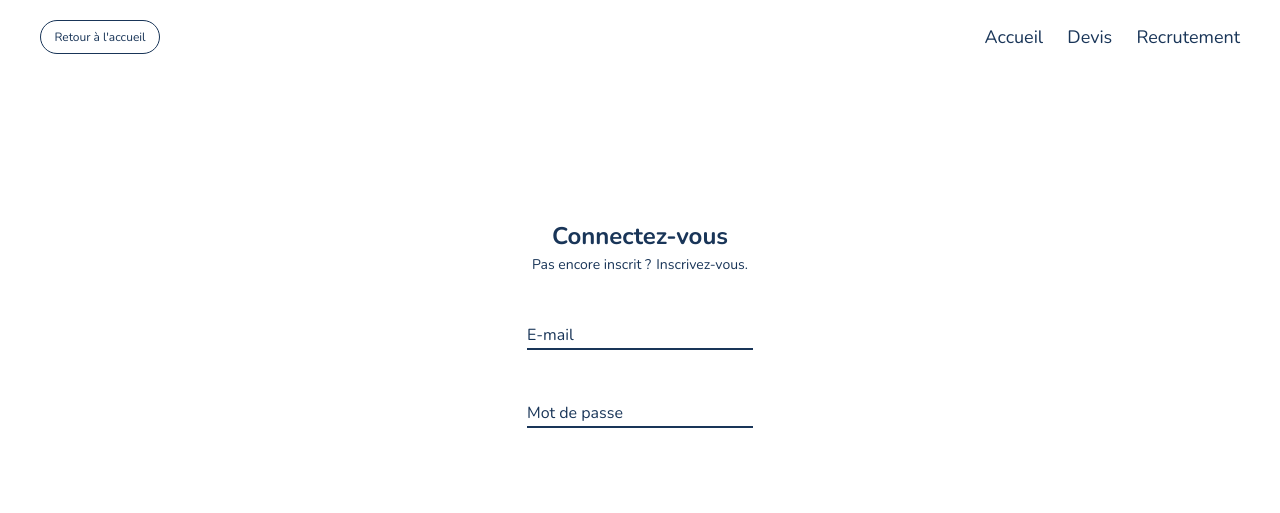
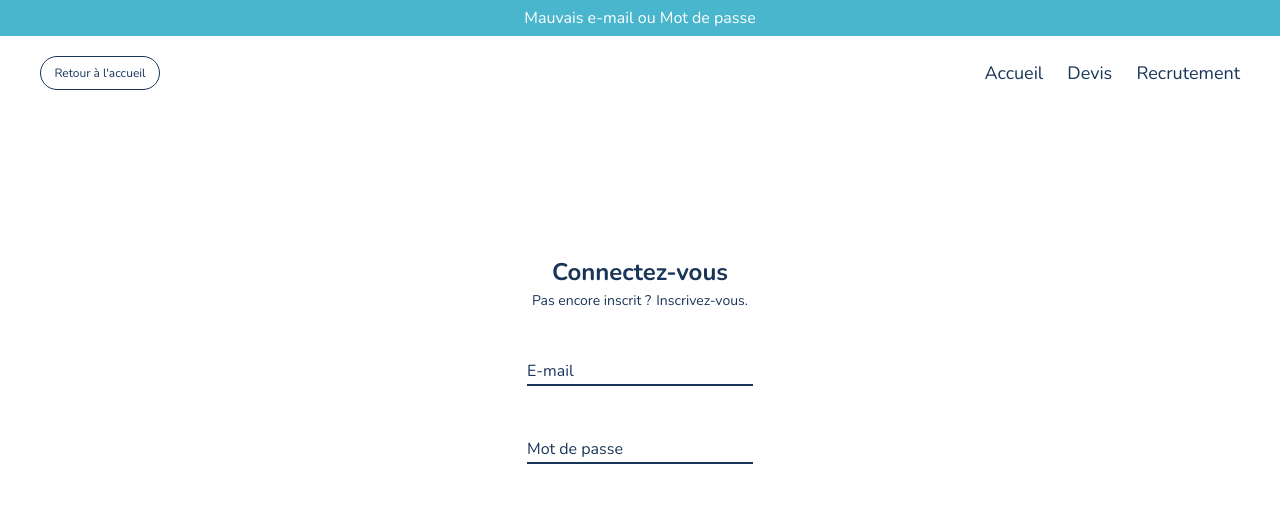
Before and after one commit to Doriantaing/space_dust, a PHP site: page /login.php?error=1 in a window 1280 px wide. Shown: the top 513 px of the page. Run offline with PHP 8.4, Linux system fonts and the light colour scheme.

Commit message:
message error

```diff
--- a/assets/styles/css/styles.css
+++ b/assets/styles/css/styles.css
@@ -647,6 +647,15 @@ html {
       color: #fff;
       cursor: pointer; }
 
+.errorContainer {
+  width: 100%;
+  background: #49b6ce; }
+
+.errorText {
+  text-align: center;
+  color: #fff;
+  padding: 10px 0; }
+
 .home__logo-box {
   width: 140px;
   height: 144px;
--- a/assets/styles/scss/components/_login.scss
+++ b/assets/styles/scss/components/_login.scss
@@ -149,3 +149,14 @@
         }
     }
 }
+
+.errorContainer{
+    width: 100%;
+    background: $light-blue;
+}
+.errorText{
+    text-align: center;
+    color: #fff;
+    padding: 10px 0;
+
+}
--- a/login.php
+++ b/login.php
@@ -1,3 +1,8 @@
+<?php
+
+$error = $_GET['error'];
+
+?>
 <!DOCTYPE html>
 <html lang="en">
 
@@ -11,6 +16,18 @@
 </head>
 
 <body>
+
+
+<?php
+
+if (isset($error)) {
+?>
+<div class="errorContainer">
+<p class="errorText">Mauvais e-mail ou Mot de passe</p>
+</div>
+<?php
+   }
+  ?>
 
 <header class="header">
             <div class="header__inner">
@@ -36,6 +53,7 @@
         </header>
 
 
+
     <section class="login">
 
     <div class="login__container">
@@ -45,6 +63,7 @@
             <p class="login__text">Pas encore inscrit ?</p>
             <p class="login__link">Inscrivez-vous.</p>
         </div>
+
 
         <form action="php/dologin.php" method="post" class="login__form">
 
@@ -120,8 +139,6 @@
     </section>
 
 
-
-
   <script src="assets/js/countUp.js"></script>
     <script src="assets/js/menu.js"></script>
     <script src="./assets/js/index.js"></script>
--- a/php/dologin.php
+++ b/php/dologin.php
@@ -40,7 +40,7 @@ if(password_verify($_POST['password'], $row[0]['user_password'])){
   header('Location: ../user/index.php?id='.$row[0]['user_id']);
 echo 'ouiiii';
 } else{
-  header('Location: ../index.php?error=nodata');
+  header('Location: ../login.php?error=wrongData');
 echo 'nonnn';
     exit;
 }
```
Also changed, not shown: 1 other file.
